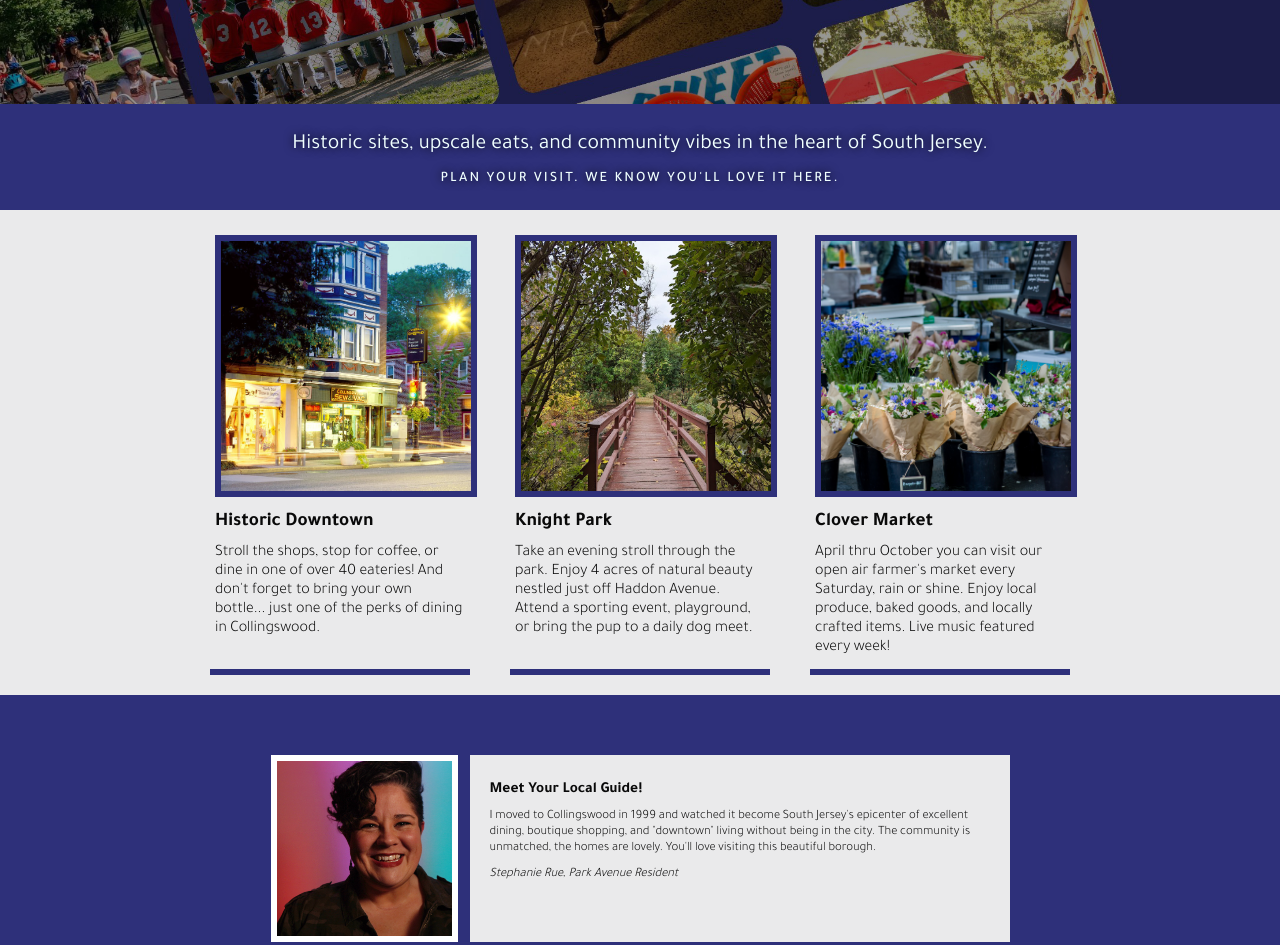
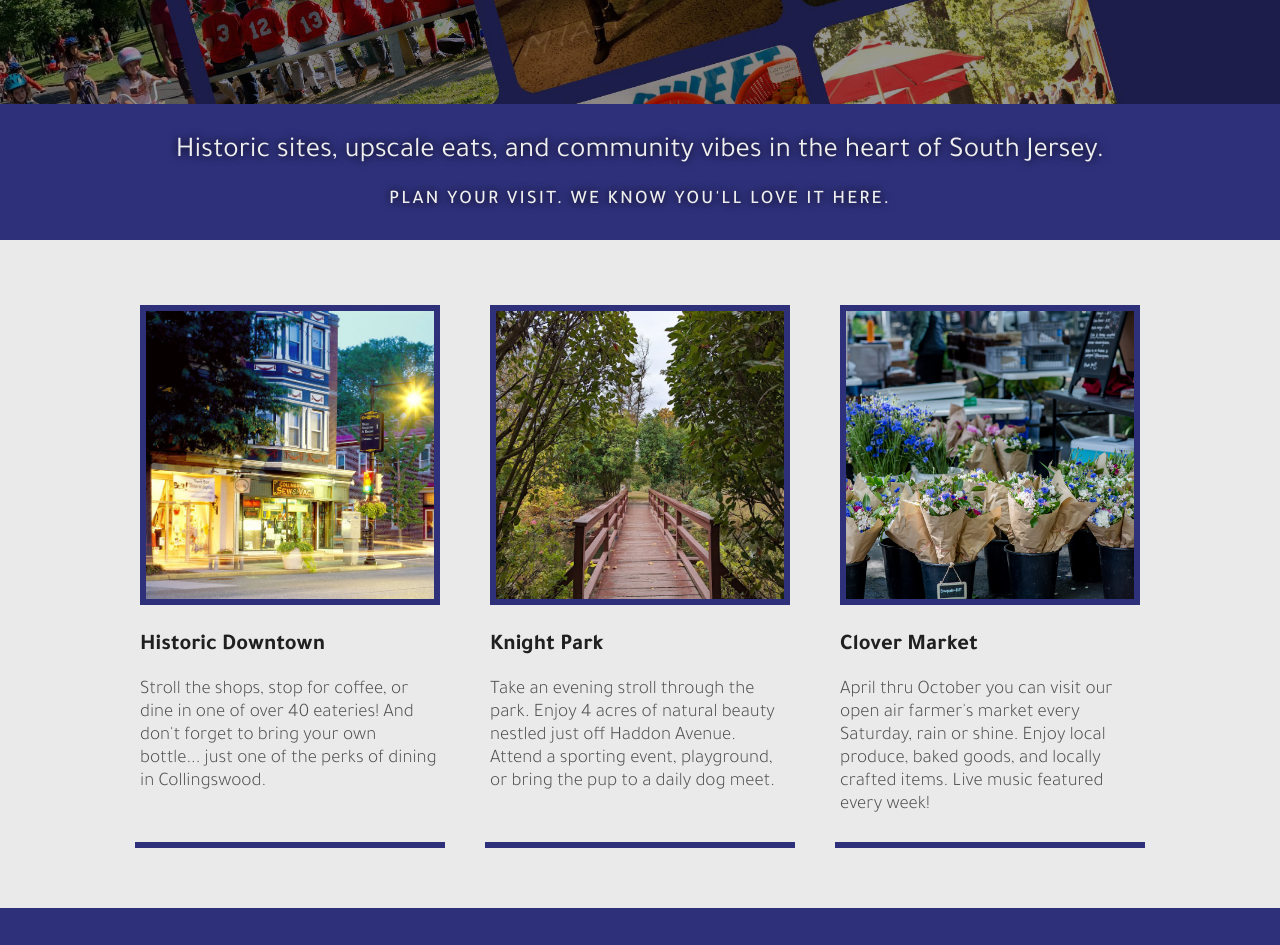
Before and after one commit to figliadelre/hometown-homepage, a website built with Vite: page index.html in a window 1280 px wide. Shown: the part 376-1321 px from the top of the page. Built offline with nearby package versions, Linux system fonts and the light colour scheme.

Commit message:
Update styles.css

```diff
--- a/styles.css
+++ b/styles.css
@@ -15,54 +15,58 @@ body, html {
 .hero-text {
     font-family: Libre Caslon Text;
     font-weight: 700;
-  font-size: 1.3em;
+    font-size: 1.75em;
     text-shadow: 1px 1px 10px black;
     text-align: center;
     position: absolute;
-  top: 60%;
+    top: 50%;
     left: 50%;
     transform: translate(-50%, -50%);
-  color: azure;
+    color: #eeeeee;
 }
 
 .hero-btm-text {
     font-family: Tajawal;
-    font-size: .9em;
-    color: azure;
+    font-size: 1.2em;
+    color: #eeeeee;
     background-color: #2e307a;
-    height: 6em;
     text-shadow: 0px 0px 10px black;
     text-align: center;
-    padding: 10px;
+    padding: 30px 0px 8px 0px;
+    margin: 0;
 }
 
 h2 {
     font-weight: 400;
+    margin: 0;
 }
 
 h3 {
     font-weight: 500;
+    margin: 0;
+    padding: 20px;
     letter-spacing: 2px;
     font-size: 1em;
-    line-height: 7px;
 }
 
 h4, p {
     text-align: left;
     font-family: inherit;
-    color: #090909;
 }
 
 h4 {
     font-weight: 700;
-    font-size: 1.2em;
-    margin: 6px 0px;
+    font-size: 1.4em;
+    margin: 20px 0px;
+    color: #202020;
 }
 
 p {
     font-weight: 300;
-    font-size: 1em;
-    margin: 10px 0 6px 0;
+    font-size: 1.2em;
+    margin: 10px 0 20px 0;
+    color: #515151;
+
 }
 
 .activities-grid {
@@ -76,15 +80,16 @@ p {
 .item {
     border-bottom: 6px solid #2e307a;
     padding: 5px;
-    margin: 20px 20px;
-    width: 250px;
+    margin: 60px 20px;
+    width: 300px;
     text-align: center;
 }
 
 .thumbnail {
-    width: 250px;
+    width: 300px;
     border: 6px solid #2e307a;
     margin: 0;
+    box-sizing: border-box;
 }
 
 .thumbnail:hover {
@@ -100,15 +105,15 @@ p {
 .guide-img {
     width: 175px;
     height: 175px;
-    border: 6px solid white;
+    border: 6px solid #eaeaeb;
     margin: 60px 6px;
 }
 
 .guide-text {
-    width: 500px;
+    width: 600px;
     font-family: Tajawal;
-    font-size: .8em;
-    margin: 60px 6px;
-    padding: 20px;
+    font-size: 1em;
+    margin: 60px 10px;
+    padding: 10px 30px;
     background-color: #eaeaeb
 }
```
Lines whose indentation alone changed are shown as unchanged.
